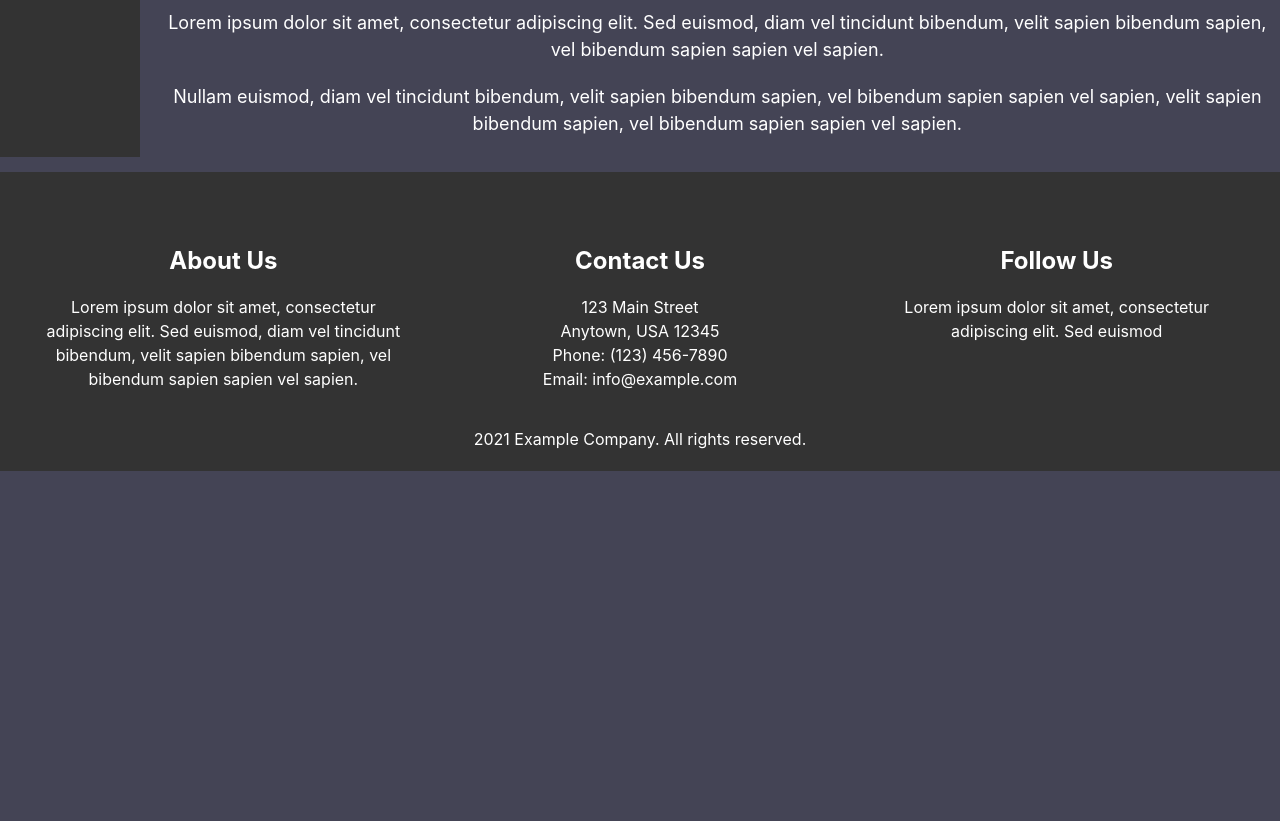
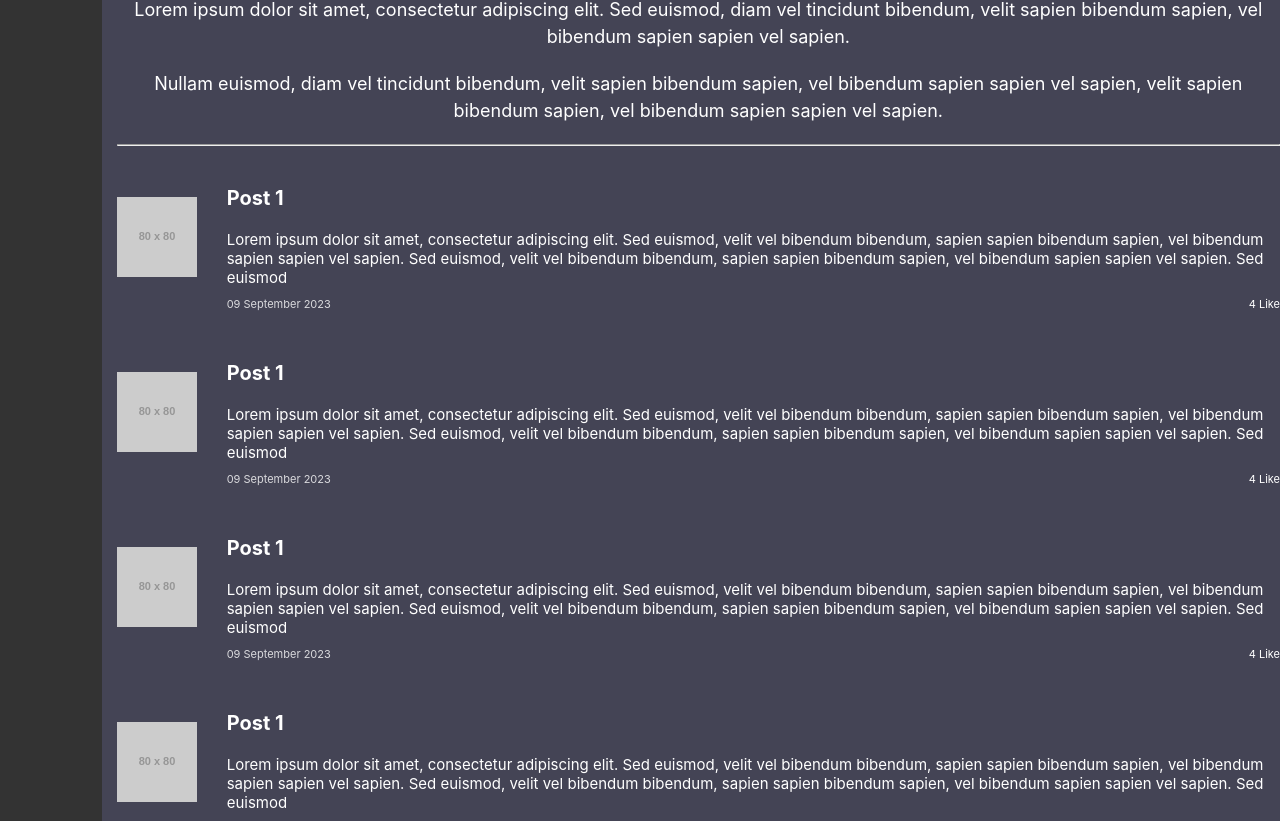
Before and after one commit to alexkrvch/ReactJSSocial, a React (Create React App) app: page / in a window 1280 px wide. Shown: the part 676-1497 px from the top of the page. Before the commit the page ends 1147 px from the top, so only its background shows below. Built offline with nearby package versions, Linux system fonts and the light colour scheme.

Commit message:
Lesson-15

```diff
--- a/src/App.css
+++ b/src/App.css
@@ -9,6 +9,8 @@ html {
   align-content: center;
   justify-content: center;
   height: 100%;
+  max-width: 1600px;
+  margin: 0 auto;
 }
 
 .App-content {
--- a/src/components/Content/Content.jsx
+++ b/src/components/Content/Content.jsx
@@ -1,20 +1,10 @@
 import s from './Content.module.css'
+import Profile from "./Profile/Profile";
 
 const Content = () => {
     return (
-        <div className={s.profile_page}>
-            <div className={s.profile_back}>
-                <img src="https://via.placeholder.com/1456x200" alt="Profile Picture" />
-            </div>
-            <div className={s.profile_header}>
-                <img src="https://via.placeholder.com/150" alt="Profile Picture" />
-                <h2>John Doe</h2>
-                <p>Web Developer</p>
-            </div>
-            <div className={s.profile_content}>
-                <p>Lorem ipsum dolor sit amet, consectetur adipiscing elit. Sed euismod, diam vel tincidunt bibendum, velit sapien bibendum sapien, vel bibendum sapien sapien vel sapien.</p>
-                <p>Nullam euismod, diam vel tincidunt bibendum, velit sapien bibendum sapien, vel bibendum sapien sapien vel sapien, velit sapien bibendum sapien, vel bibendum sapien sapien vel sapien.</p>
-            </div>
+        <div className={s.content_page}>
+            <Profile />
         </div>
     );
 }
--- a/src/components/Content/Content.module.css
+++ b/src/components/Content/Content.module.css
@@ -1,49 +1,6 @@
-.profile_page {
+.content_page {
     display: flex;
     flex-direction: column;
     align-items: center;
     margin-top: 0;
 }
-
-.profile_header {
-    display: flex;
-    flex-direction: column;
-    align-items: center;
-    margin-bottom: 50px;
-}
-
-.profile_header img {
-    width: 150px;
-    height: 150px;
-    border-radius: 50%;
-    object-fit: cover;
-    margin-bottom: 20px;
-}
-
-.profile_header h2 {
-    font-size: 36px;
-    margin-bottom: 10px;
-}
-
-.profile_header p {
-    font-size: 24px;
-    margin-bottom: 20px;
-}
-
-.profile_content {
-    text-align: center;
-}
-
-.profile_content p {
-    font-size: 18px;
-    line-height: 1.5;
-    margin-bottom: 20px;
-}
-
-.profile_back {
-    margin-bottom: 20px;
-}
-
-.profile_back img {
-    max-width: 100%;
-}
--- /dev/null
+++ b/src/components/Content/Profile/MyPosts/MyPosts.jsx
@@ -0,0 +1,15 @@
+import s from './MyPosts.module.css'
+import Post from "./Post/Post";
+
+const MyPosts = () => {
+    return (
+        <div className={s.my_posts}>
+            <Post />
+            <Post />
+            <Post />
+            <Post />
+        </div>
+    );
+}
+
+export default MyPosts;
--- /dev/null
+++ b/src/components/Content/Profile/MyPosts/MyPosts.module.css
@@ -0,0 +1,3 @@
+.my_posts {
+    margin: 20px 0;
+}
--- /dev/null
+++ b/src/components/Content/Profile/MyPosts/Post/Post.jsx
@@ -0,0 +1,21 @@
+import s from './Post.module.css'
+
+const Post = () => {
+    return (
+        <div className={s.post}>
+            <div className={s.post_img}>
+                <img src="https://via.placeholder.com/80" alt="Post Picture" />
+            </div>
+            <div className={s.post_content}>
+                <h3 className={s.post_name}>Post 1</h3>
+                <div className={s.post_body}>Lorem ipsum dolor sit amet, consectetur adipiscing elit. Sed euismod, velit vel bibendum bibendum, sapien sapien bibendum sapien, vel bibendum sapien sapien vel sapien. Sed euismod, velit vel bibendum bibendum, sapien sapien bibendum sapien, vel bibendum sapien sapien vel sapien. Sed euismod</div>
+                <time>09 September 2023</time>
+                <div className={s.like_section}>
+                    <span><span className={s.like_count}>4</span> Like</span>
+                </div>
+            </div>
+        </div>
+    );
+}
+
+export default Post;
--- /dev/null
+++ b/src/components/Content/Profile/MyPosts/Post/Post.module.css
@@ -0,0 +1,38 @@
+.post {
+    margin: 20px 0 30px;
+    display: flex;
+    align-items: center;
+    justify-content: start;
+    text-align: left;
+}
+
+.post_img {
+    margin-right: 30px;
+}
+
+.post_name {
+    font-size: 20px;
+}
+
+.post_body {
+    font-size: 15px;
+}
+
+.post_content {
+    position: relative;
+    padding: 0;
+}
+
+.post_content time {
+    font-size: 11px;
+    opacity: 0.8;
+    display: block;
+    margin-top: 10px;
+}
+
+.like_section {
+    position: absolute;
+    right: 0;
+    bottom: 0;
+    font-size: 11px;
+}
--- /dev/null
+++ b/src/components/Content/Profile/Profile.jsx
@@ -0,0 +1,26 @@
+import s from './Profile.module.css'
+import MyPosts from "./MyPosts/MyPosts";
+
+const Profile = () => {
+    return (
+        <div>
+            <div className={s.profile_back}>
+                <img src="https://via.placeholder.com/1456x200" alt="Profile Picture" />
+            </div>
+            <div className={s.profile_header}>
+                <img src="https://via.placeholder.com/150" alt="Profile Picture" />
+                <h2>John Doe</h2>
+                <p>Web Developer</p>
+            </div>
+            <div className={s.profile_content}>
+                <p>Lorem ipsum dolor sit amet, consectetur adipiscing elit. Sed euismod, diam vel tincidunt bibendum, velit sapien bibendum sapien, vel bibendum sapien sapien vel sapien.</p>
+                <p>Nullam euismod, diam vel tincidunt bibendum, velit sapien bibendum sapien, vel bibendum sapien sapien vel sapien, velit sapien bibendum sapien, vel bibendum sapien sapien vel sapien.</p>
+            </div>
+
+            <hr />
+            <MyPosts />
+        </div>
+    );
+}
+
+export default Profile;
--- /dev/null
+++ b/src/components/Content/Profile/Profile.module.css
@@ -0,0 +1,43 @@
+
+.profile_header {
+    display: flex;
+    flex-direction: column;
+    align-items: center;
+    margin-bottom: 50px;
+}
+
+.profile_header img {
+    width: 150px;
+    height: 150px;
+    border-radius: 50%;
+    object-fit: cover;
+    margin-bottom: 20px;
+}
+
+.profile_header h2 {
+    font-size: 36px;
+    margin-bottom: 10px;
+}
+
+.profile_header p {
+    font-size: 24px;
+    margin-bottom: 20px;
+}
+
+.profile_content {
+    text-align: center;
+}
+
+.profile_content p {
+    font-size: 18px;
+    line-height: 1.5;
+    margin-bottom: 20px;
+}
+
+.profile_back {
+    margin-bottom: 20px;
+}
+
+.profile_back img {
+    max-width: 100%;
+}
```
